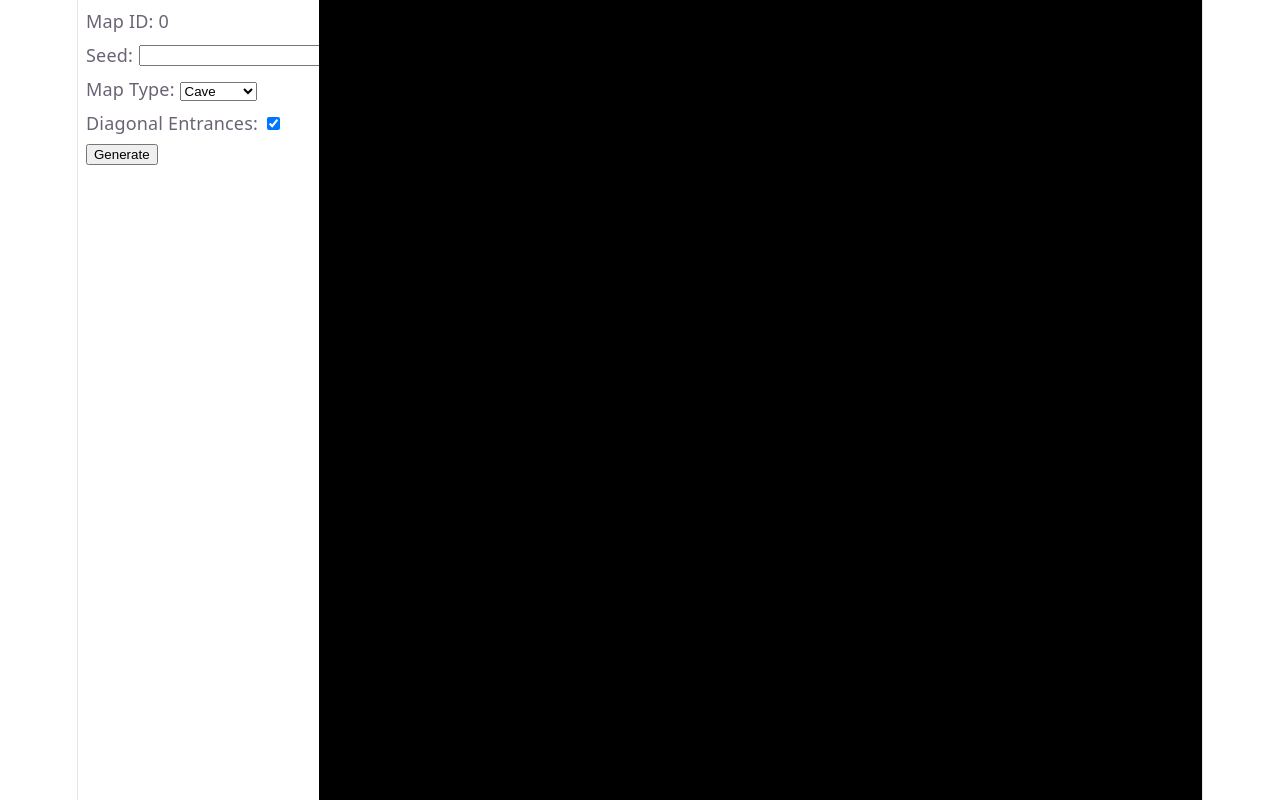
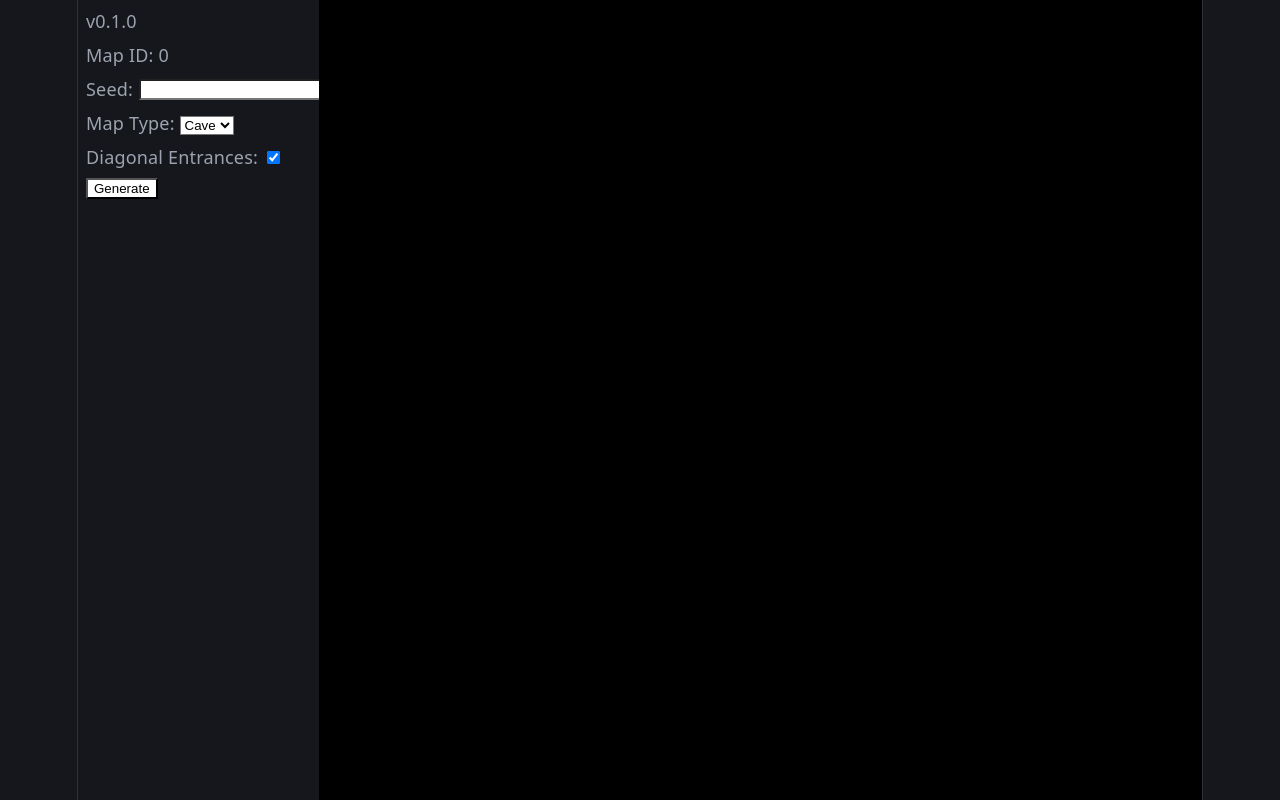
Before and after one commit to PetarKanev/2D-Map-Generator, a React (Vite) app: page / in a window 1280 px wide. Built offline with nearby package versions, Linux system fonts and the light colour scheme.

Commit message:
Versioning + dark mode. Update vite for vulnerability remediation.

```diff
--- a/package.json
+++ b/package.json
@@ -1,7 +1,7 @@
 {
   "name": "2d-map-generator",
   "private": true,
-  "version": "0.0.0",
+  "version": "0.1.0",
   "type": "module",
   "scripts": {
     "dev": "vite",
--- a/src/App.tsx
+++ b/src/App.tsx
@@ -3,15 +3,13 @@ import { pseudoRandom } from './utils/PseudoRandom'
 import { GenerateMap } from './rendering/GenerateMap'
 import type { CaveMetadata } from './rendering/GenerateMap'
 import { SimpleSelect } from './components/SimpleSelect'
+import { version } from '../package.json'
 import './App.css'
 
-const mapTypes = ['Cave', 'Dungeon'];
+const mapTypes = ['Cave'/*, 'Dungeon'*/];
 
 function formatTime(ms: number): string {
-  const totalSeconds = Math.floor(ms / 1000);
-  const minutes = Math.floor(totalSeconds / 60);
-  const seconds = totalSeconds % 60;
-  return `${ms}ms (${minutes}m ${seconds}s)`;
+  return `${ms}ms`;
 }
 
 function App() {
@@ -54,6 +52,7 @@ function App() {
   return (
     <div id="app-container">
       <div id="left-panel">
+        <div id='app-version'>v{version}</div>
         <div>Map ID: {mapID}</div>
         <div id="seed-row">
           <label>Seed:</label>
--- a/src/index.css
+++ b/src/index.css
@@ -30,7 +30,9 @@
   }
 }
 
-@media (prefers-color-scheme: dark) {
+/* Apply dark palette for both explicit dark mode and light mode browsers —
+   this app always renders dark regardless of system preference. */
+@media (prefers-color-scheme: dark), (prefers-color-scheme: light) {
   :root {
     --text: #9ca3af;
     --text-h: #f3f4f6;
@@ -44,7 +46,6 @@
     --shadow:
       rgba(0, 0, 0, 0.4) 0 10px 15px -3px, rgba(0, 0, 0, 0.25) 0 4px 6px -2px;
   }
-
 }
 
 #root {
@@ -62,3 +63,8 @@
 body {
   margin: 0;
 }
+
+input, select, button {
+  color: #000;
+  background: #fff;
+}
--- a/tsconfig.app.json
+++ b/tsconfig.app.json
@@ -11,6 +11,7 @@
     /* Bundler mode */
     "moduleResolution": "bundler",
     "allowImportingTsExtensions": true,
+    "resolveJsonModule": true,
     "verbatimModuleSyntax": true,
     "moduleDetection": "force",
     "noEmit": true,
```
Also changed, not shown: 1 other file (tests, documents, lock files or other folders).
